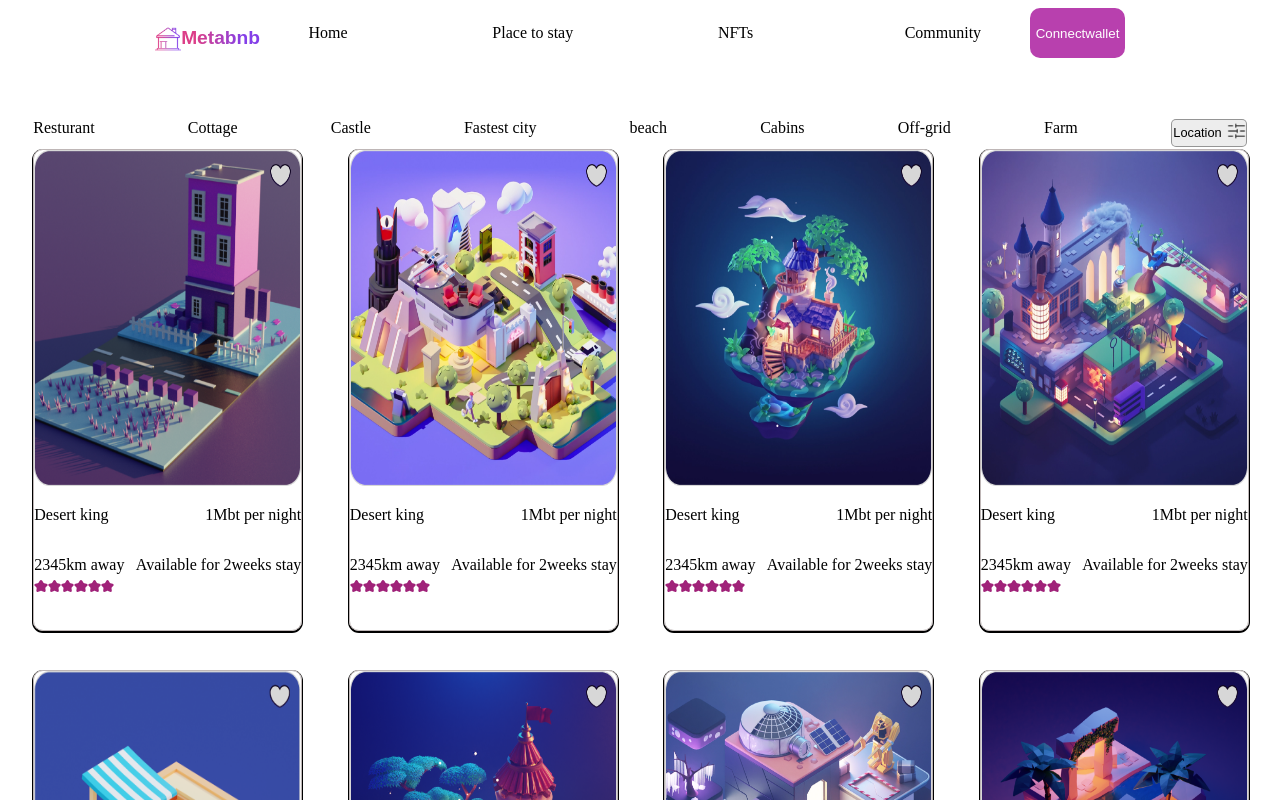
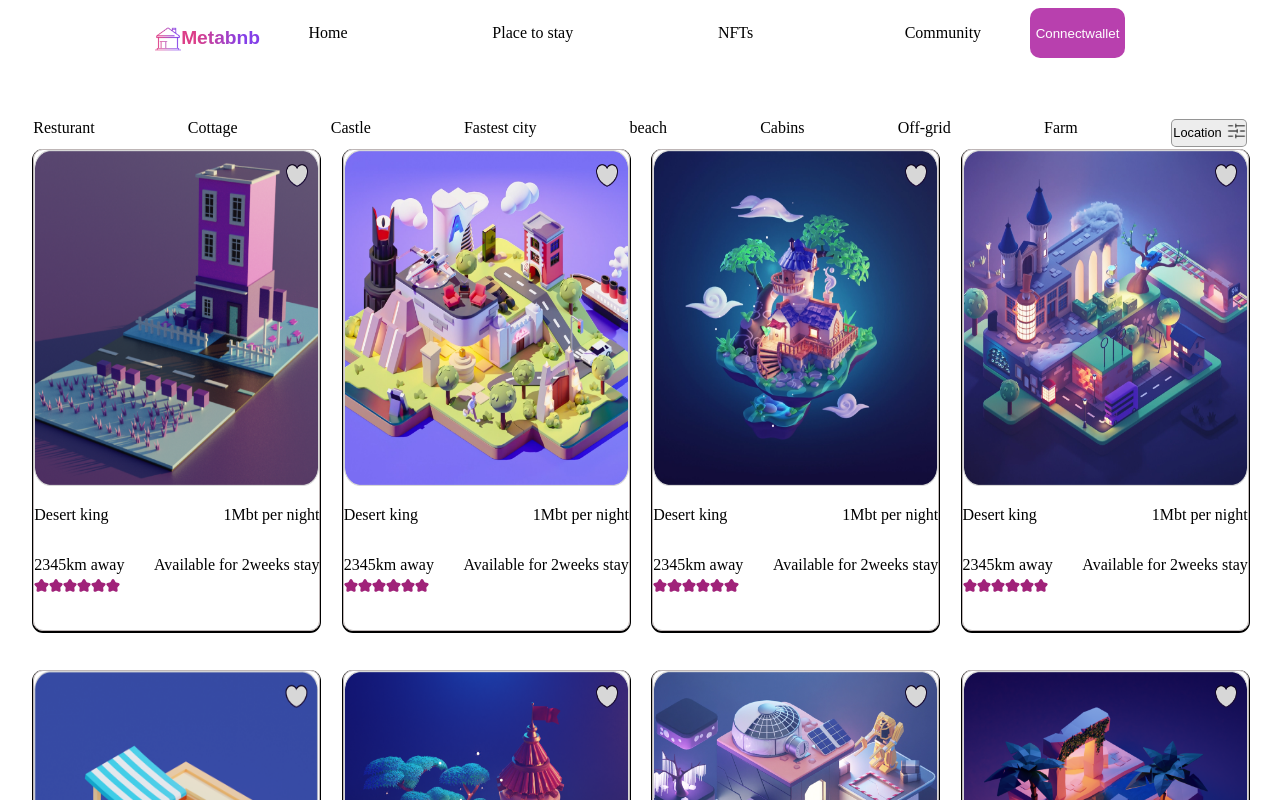
Before and after one commit to Goodness5/cryptopage, a React (Create React App) app: page /placetostay in a window 1280 px wide. Shown: the top 800 px of the page. Built offline with nearby package versions, Linux system fonts and the light colour scheme.

Commit message:
finally done

```diff
--- a/src/place.css
+++ b/src/place.css
@@ -245,7 +245,7 @@
     display: grid;
     grid-template-columns: repeat(4, 1fr);
     row-gap: 2%;
-    column-gap: 4%;
+    column-gap: 2%;
     margin-bottom: 15%;
     margin-top: 0%;
     /* background-color: red; */
@@ -304,7 +304,7 @@
         /* background-color: red; */
         margin-bottom: 0;
         bottom: 0;
-        margin-top: 140em !important;
+        margin-top: 115em !important;
         /* margin: 0 auto; */
     }
     .mycontent{
```
